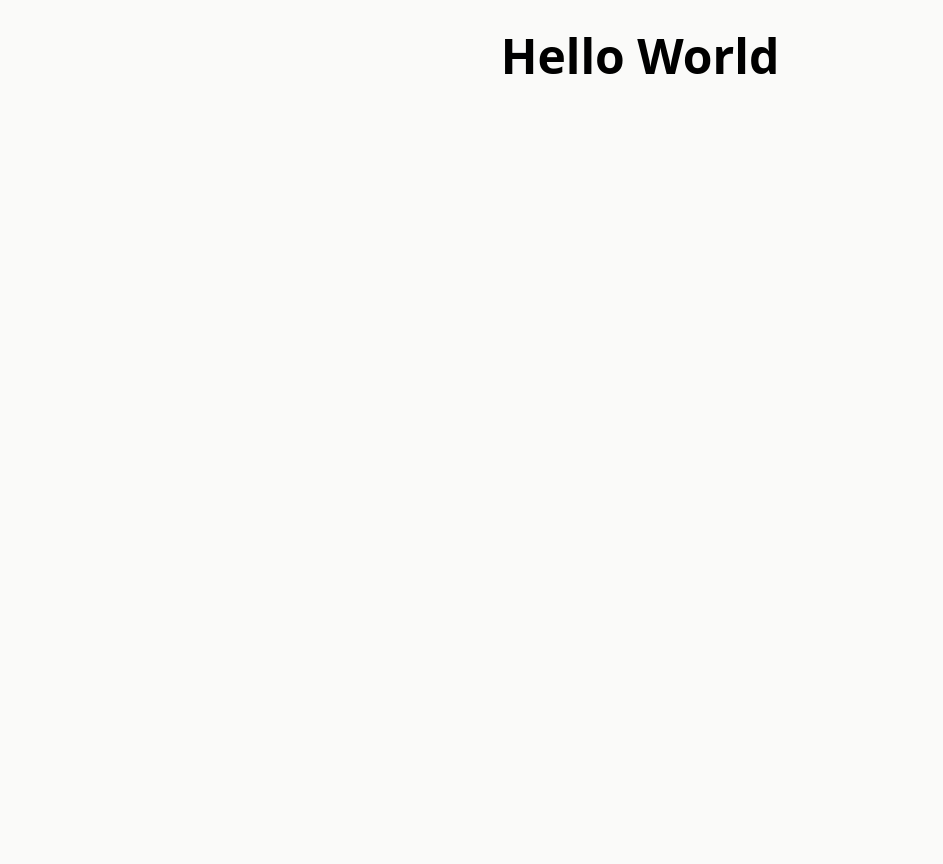
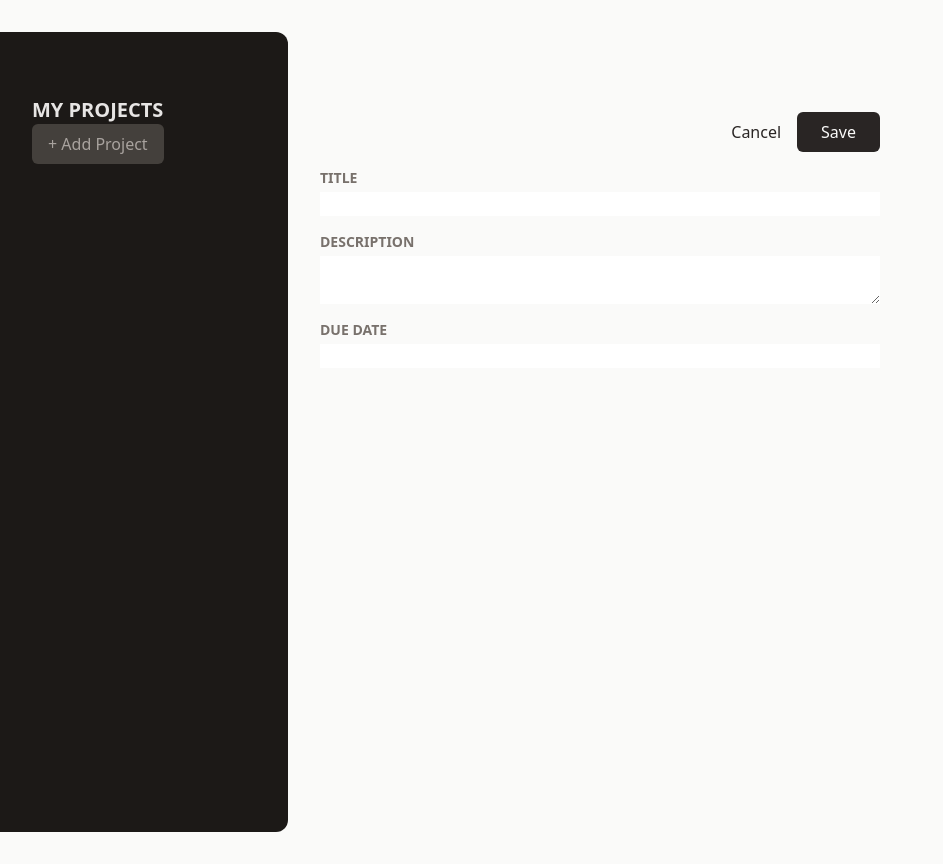
Before and after one commit to Htsindi/project-Mgmt-App, a React (Vite) app: page / in a window 1280 px wide. Shown: the whole page, without its empty margins (0-943 px from the left). Before the commit the page ends 800 px from the top, so only its background shows below. Built offline with nearby package versions, Linux system fonts and the light colour scheme.

Commit message:
Basic structure of app

```diff
--- a/src/App.jsx
+++ b/src/App.jsx
@@ -1,8 +1,12 @@
+import ProjectSidebar from "./components/ProjectSidebar";
+import NewProject from "./components/NewProject";
+
 function App() {
   return (
-    <>
-      <h1 className="my-8 text-center text-5xl font-bold">Hello World</h1>
-    </>
+    <main className="h-screen my-8 flex gap-8">
+      <ProjectSidebar />
+      <NewProject />
+    </main>
   );
 }
 
--- /dev/null
+++ b/src/components/Input.jsx
@@ -0,0 +1,10 @@
+export default function Input({ label, textarea, ...props }) {
+  return (
+    <p className="flex flex-col gap-1 my-4">
+      <label className="text-sm font-bold uppercase text-stone-500" htmlFor="">
+        {label}
+      </label>
+      {textarea ? <textarea {...props} /> : <input {...props} />}
+    </p>
+  );
+}
--- /dev/null
+++ b/src/components/NewProject.jsx
@@ -0,0 +1,25 @@
+import Input from "./Input.jsx";
+
+export default function NewProject() {
+  return (
+    <div className="w-[35rem] mt-16">
+      <menu className="flex items-center justify-end gap-4 my-4">
+        <li>
+          <button className="text-stone-800 hover:text-stone-950">
+            Cancel
+          </button>
+        </li>
+        <li>
+          <button className="px-6 py-2 rounded-md bg-stone-800 text-stone-50 hover:text-stone-950">
+            Save
+          </button>
+        </li>
+      </menu>
+      <div>
+        <Input label="Title" />
+        <Input label="Description" textarea />
+        <Input label="Due Date" />
+      </div>
+    </div>
+  );
+}
--- /dev/null
+++ b/src/components/ProjectSidebar.jsx
@@ -0,0 +1,15 @@
+export default function ProjectSidebar() {
+  return (
+    <aside className="w-1/3 py-16 px-8 bg-stone-900 text-stone-50 md: w-72 rounded-r-xl">
+      <h2 className="text-2xl font-bold uppercase md:text-xl text-stone-200">
+        My Projects
+      </h2>
+      <div>
+        <button className="px-4 py-2 text-xs md:text-base rounded-md bg-stone-700 text-stone-400 hover:bg-stone-100">
+          + Add Project
+        </button>
+      </div>
+      <ul></ul>
+    </aside>
+  );
+}
```
